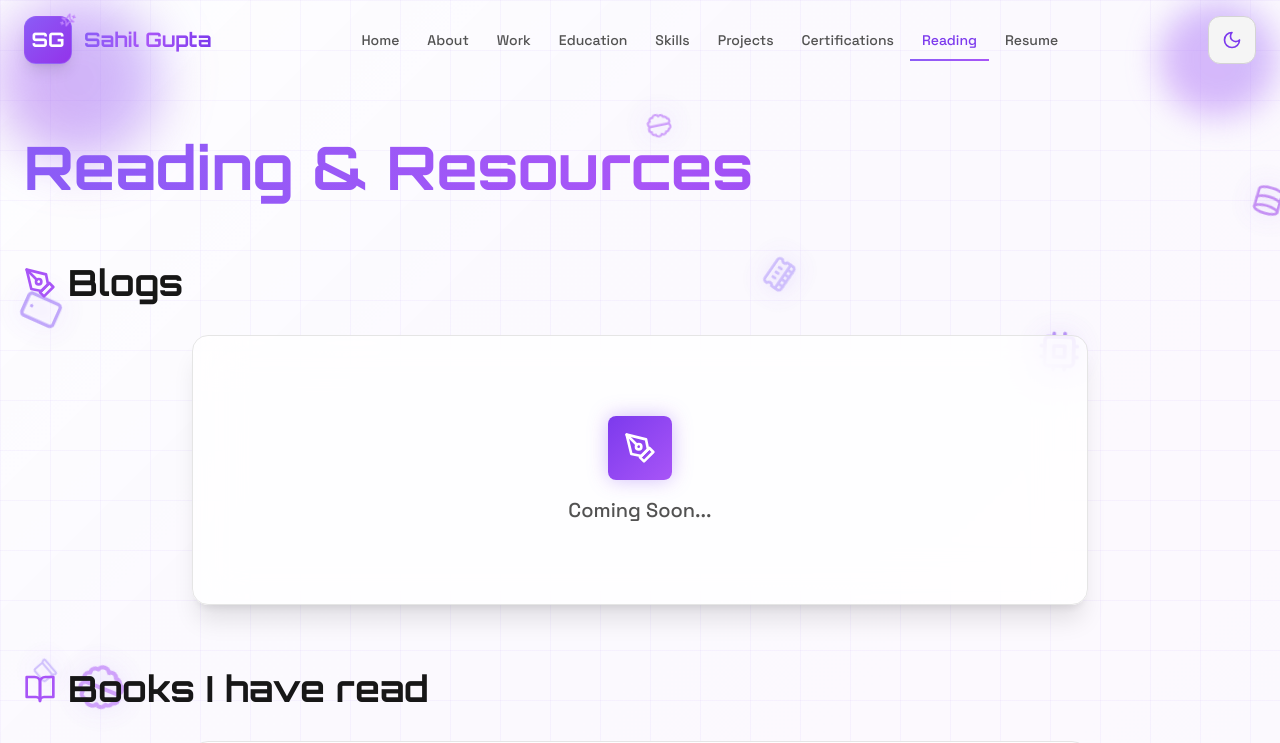
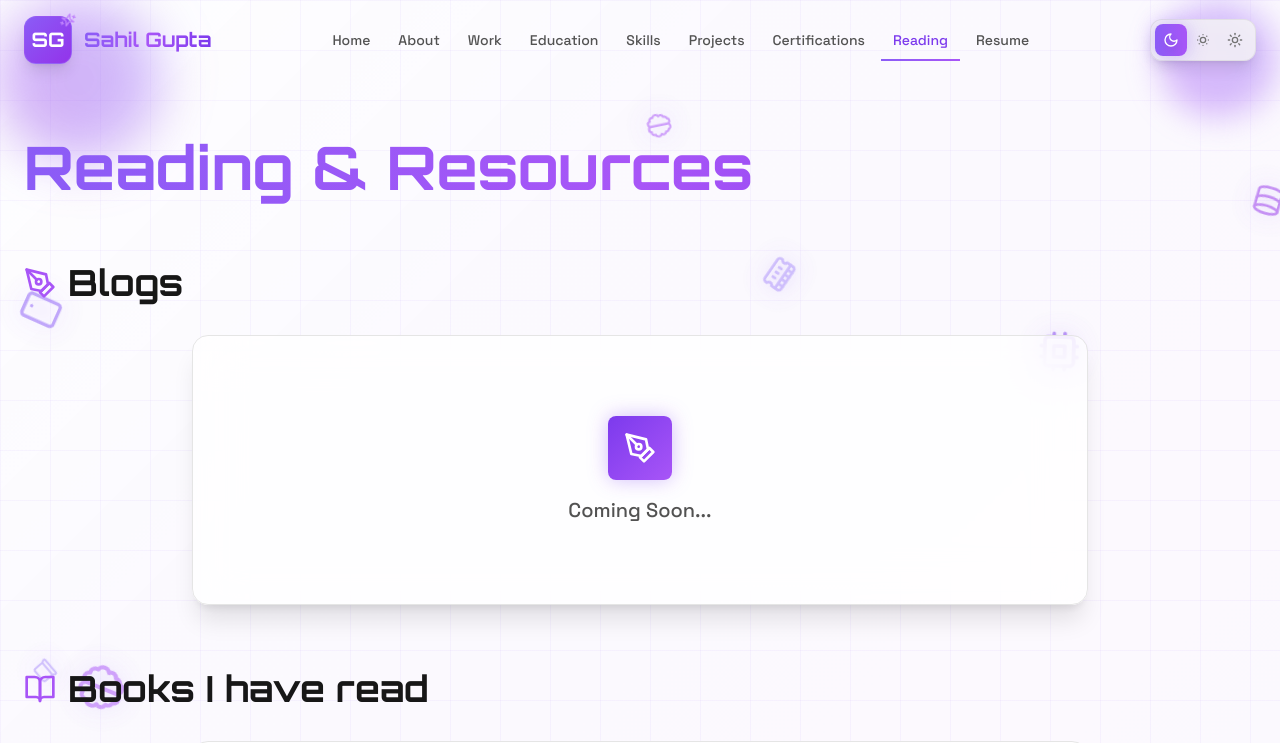
Before and after one commit to the-stranded-alien/Portfolio, a React (Vite) app: page /reading in a window 1280 px wide. Shown: the top 743 px of the page. Built offline with nearby package versions, Linux system fonts and the light colour scheme.

Commit message:
Adding dim theme

```diff
--- a/src/components/Navbar.jsx
+++ b/src/components/Navbar.jsx
@@ -1,14 +1,14 @@
 import { useState, useEffect } from 'react';
 import { Link, useLocation } from 'react-router-dom';
 import { motion, AnimatePresence } from 'framer-motion';
-import { Menu, X, Sun, Moon, Sparkles } from 'lucide-react';
+import { Menu, X, Sun, Moon, Sparkles, SunDim } from 'lucide-react';
 import { useTheme } from '../contexts/ThemeContext';
 
 const Navbar = ({ personalData }) => {
   const [isScrolled, setIsScrolled] = useState(false);
   const [isMobileMenuOpen, setIsMobileMenuOpen] = useState(false);
   const location = useLocation();
-  const { theme, toggleTheme } = useTheme();
+  const { theme, setTheme } = useTheme();
 
   const navItems = [
     { name: 'Home', path: '/' },
@@ -96,38 +96,68 @@ const Navbar = ({ personalData }) => {
 
           {/* Theme Toggle & Mobile Menu */}
           <div className="flex items-center space-x-3">
-            {/* Theme Toggle */}
+            {/* Theme Toggle: Cool sliding toggle */}
+            <div className="relative flex items-center bg-void-100/80 dark:bg-void-800/80 backdrop-blur-sm rounded-xl p-1 border border-void-300/50 dark:border-starlight-700/50 shadow-lg dark:shadow-glow">
+              {/* Sliding indicator */}
+              <motion.div
+                className="absolute h-8 rounded-lg bg-gradient-to-r from-cosmos-500 to-nebula-500 shadow-glow z-0"
+                initial={false}
+                animate={{
+                  x: theme === 'light' ? 0 : theme === 'dim' ? 32 : 64,
+                  width: 32,
+                }}
+                transition={{
+                  type: "spring",
+                  stiffness: 500,
+                  damping: 30,
+                }}
+              />
+
+              {/* Theme buttons */}
+              <div className="relative z-10 flex items-center">
                 <motion.button
-              onClick={toggleTheme}
+                  onClick={() => setTheme('light')}
+                  className="relative flex items-center justify-center w-8 h-8 rounded-lg transition-colors duration-200"
+                  aria-label="Light theme"
                   whileHover={{ scale: 1.1 }}
-              whileTap={{ scale: 0.9 }}
-              className="theme-toggle"
-              aria-label="Toggle theme"
+                  whileTap={{ scale: 0.95 }}
                 >
-              <AnimatePresence mode="wait" initial={false}>
-                {theme === 'dark' ? (
-                  <motion.div
-                    key="sun"
-                    initial={{ y: -20, opacity: 0, rotate: -90 }}
-                    animate={{ y: 0, opacity: 1, rotate: 0 }}
-                    exit={{ y: 20, opacity: 0, rotate: 90 }}
-                    transition={{ duration: 0.2 }}
+                  <Moon className={`w-4 h-4 transition-colors duration-200 ${
+                    theme === 'light'
+                      ? 'text-white drop-shadow-lg'
+                      : 'text-void-500 dark:text-starlight-500 hover:text-cosmos-600 dark:hover:text-cosmos-400'
+                  }`} />
+                </motion.button>
+
+                <motion.button
+                  onClick={() => setTheme('dim')}
+                  className="relative flex items-center justify-center w-8 h-8 rounded-lg transition-colors duration-200"
+                  aria-label="Dim theme"
+                  whileHover={{ scale: 1.1 }}
+                  whileTap={{ scale: 0.95 }}
                 >
-                    <Sun className="w-5 h-5 text-cosmos-400" />
-                  </motion.div>
-                ) : (
-                  <motion.div
-                    key="moon"
-                    initial={{ y: -20, opacity: 0, rotate: -90 }}
-                    animate={{ y: 0, opacity: 1, rotate: 0 }}
-                    exit={{ y: 20, opacity: 0, rotate: 90 }}
-                    transition={{ duration: 0.2 }}
+                  <SunDim className={`w-4 h-4 transition-colors duration-200 ${
+                    theme === 'dim'
+                      ? 'text-white drop-shadow-lg'
+                      : 'text-void-500 dark:text-starlight-500 hover:text-cosmos-600 dark:hover:text-cosmos-400'
+                  }`} />
+                </motion.button>
+
+                <motion.button
+                  onClick={() => setTheme('dark')}
+                  className="relative flex items-center justify-center w-8 h-8 rounded-lg transition-colors duration-200"
+                  aria-label="Dark theme"
+                  whileHover={{ scale: 1.1 }}
+                  whileTap={{ scale: 0.95 }}
                 >
-                    <Moon className="w-5 h-5 text-cosmos-600" />
-                  </motion.div>
-                )}
-              </AnimatePresence>
+                  <Sun className={`w-4 h-4 transition-colors duration-200 ${
+                    theme === 'dark'
+                      ? 'text-white drop-shadow-lg'
+                      : 'text-void-500 dark:text-starlight-500 hover:text-cosmos-600 dark:hover:text-cosmos-400'
+                  }`} />
                 </motion.button>
+              </div>
+            </div>
 
             {/* Mobile Menu Button */}
             <button
--- a/src/contexts/ThemeContext.jsx
+++ b/src/contexts/ThemeContext.jsx
@@ -26,22 +26,21 @@ export const ThemeProvider = ({ children }) => {
 
   useEffect(() => {
     const root = window.document.documentElement;
-
+    root.classList.remove('dark', 'dim');
     if (theme === 'dark') {
       root.classList.add('dark');
-    } else {
-      root.classList.remove('dark');
+    } else if (theme === 'dim') {
+      root.classList.add('dim', 'dark'); // dim reuses dark styles; CSS overrides lighten key surfaces
     }
-
     localStorage.setItem('theme', theme);
   }, [theme]);
 
-  const toggleTheme = () => {
-    setTheme(prevTheme => prevTheme === 'light' ? 'dark' : 'light');
+  const cycleTheme = () => {
+    setTheme(prev => (prev === 'light' ? 'dim' : prev === 'dim' ? 'dark' : 'light'));
   };
 
   return (
-    <ThemeContext.Provider value={{ theme, toggleTheme }}>
+    <ThemeContext.Provider value={{ theme, toggleTheme: cycleTheme, setTheme }}>
       {children}
     </ThemeContext.Provider>
   );
--- a/src/index.css
+++ b/src/index.css
@@ -158,7 +158,8 @@
   opacity: 0.3;
 }
 
-.dark .stars-bg {
+.dark .stars-bg,
+.dim .stars-bg {
   opacity: 0.5;
 }
 
@@ -168,7 +169,8 @@
               radial-gradient(ellipse at 50% 50%, rgba(124, 58, 237, 0.1) 0%, transparent 50%);
 }
 
-.dark .nebula-bg {
+.dark .nebula-bg,
+.dim .nebula-bg {
   background: radial-gradient(ellipse at 0% 0%, rgba(139, 92, 246, 0.3) 0%, transparent 50%),
               radial-gradient(ellipse at 100% 100%, rgba(168, 85, 247, 0.25) 0%, transparent 50%),
               radial-gradient(ellipse at 50% 50%, rgba(124, 58, 237, 0.2) 0%, transparent 50%);
@@ -181,7 +183,8 @@
   background-size: 50px 50px;
 }
 
-.dark .cosmic-grid {
+.dark .cosmic-grid,
+.dim .cosmic-grid {
   background-image:
     linear-gradient(rgba(139, 92, 246, 0.1) 1px, transparent 1px),
     linear-gradient(90deg, rgba(139, 92, 246, 0.1) 1px, transparent 1px);
@@ -271,3 +274,61 @@
   background-size: 200% 100%;
   animation: shimmer 2s infinite;
 }
+
+/* Dim theme: between light and dark – lighter than full dark */
+.dim.dark body {
+  background-color: #171717; /* void-900 */
+  color: #f4f4f5; /* starlight-100 */
+}
+.dim.dark .card {
+  background-color: rgba(39, 39, 42, 0.9); /* void-800 with opacity */
+  border-color: rgba(63, 63, 70, 0.5);
+}
+.dim.dark nav {
+  background-color: rgba(24, 24, 27, 0.95) !important;
+  border-color: rgba(63, 63, 70, 0.4);
+}
+.dim.dark footer {
+  background-color: #27272a !important; /* void-800 */
+  border-color: rgba(63, 63, 70, 0.4);
+}
+.dim.dark .theme-toggle {
+  background-color: #3f3f46;
+  border-color: #52525b;
+}
+.dim.dark .theme-toggle:hover {
+  background-color: #525252;
+}
+.dim.dark .btn-secondary {
+  background-color: #3f3f46;
+  border-color: #52525b;
+  color: #f4f4f5;
+}
+.dim.dark .btn-secondary:hover {
+  background-color: #525252;
+}
+.dim.dark .nebula-bg {
+  background: radial-gradient(ellipse at 0% 0%, rgba(139, 92, 246, 0.2) 0%, transparent 50%),
+              radial-gradient(ellipse at 100% 100%, rgba(168, 85, 247, 0.18) 0%, transparent 50%),
+              radial-gradient(ellipse at 50% 50%, rgba(124, 58, 237, 0.15) 0%, transparent 50%);
+}
+.dim.dark .cosmic-grid {
+  background-image:
+    linear-gradient(rgba(139, 92, 246, 0.08) 1px, transparent 1px),
+    linear-gradient(90deg, rgba(139, 92, 246, 0.08) 1px, transparent 1px);
+}
+.dim.dark ::-webkit-scrollbar-track {
+  background-color: #171717;
+}
+.dim.dark ::-webkit-scrollbar-thumb {
+  background-color: #525252;
+}
+.dim.dark .tag {
+  background-color: rgba(46, 16, 101, 0.35);
+  border-color: rgba(92, 58, 177, 0.5);
+  color: #c4b5fd;
+}
+.dim.dark .tag:hover {
+  background-color: rgba(46, 16, 101, 0.5);
+  border-color: rgba(139, 92, 246, 0.6);
+}
--- a/tailwind.config.js
+++ b/tailwind.config.js
@@ -137,5 +137,9 @@ export default {
       },
     },
   },
-  plugins: [],
+  plugins: [
+    function ({ addVariant }) {
+      addVariant('dim', '.dim &');
+    },
+  ],
 }
```
Lines whose indentation alone changed are shown as unchanged.
